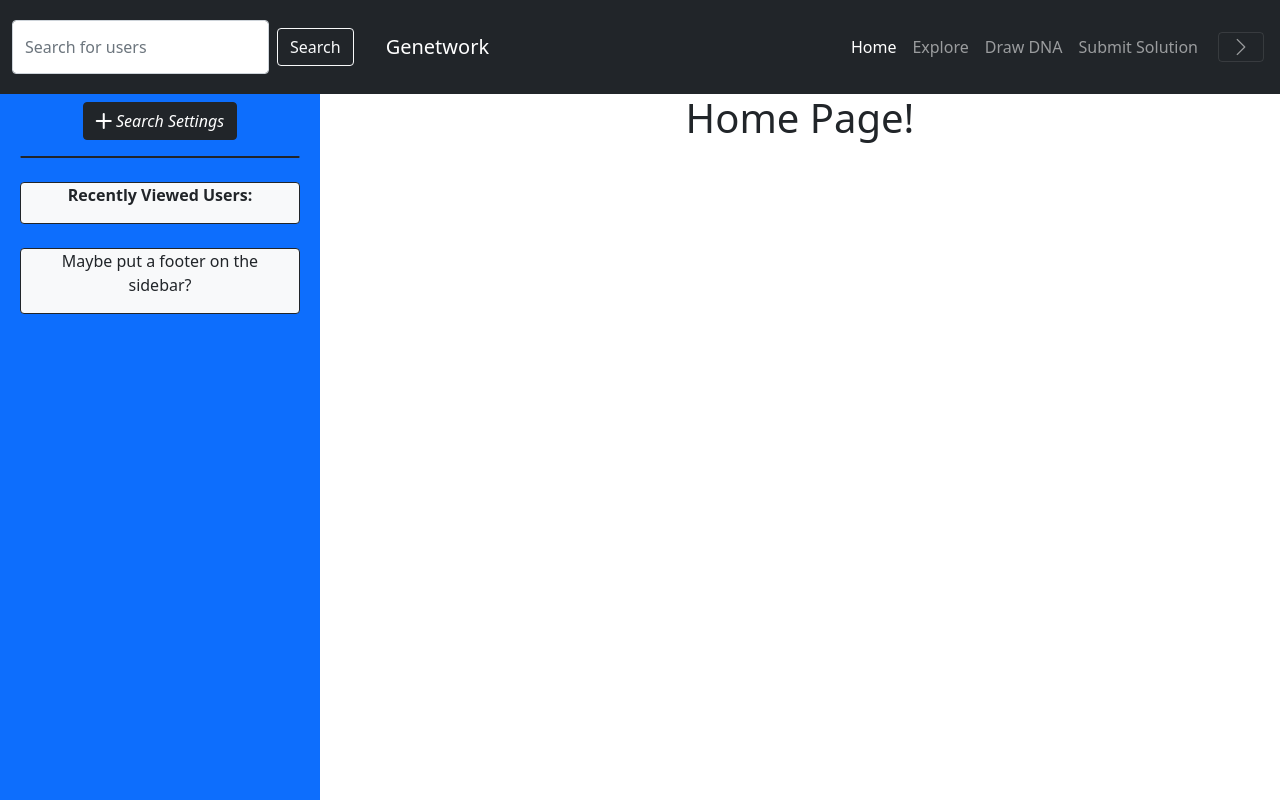
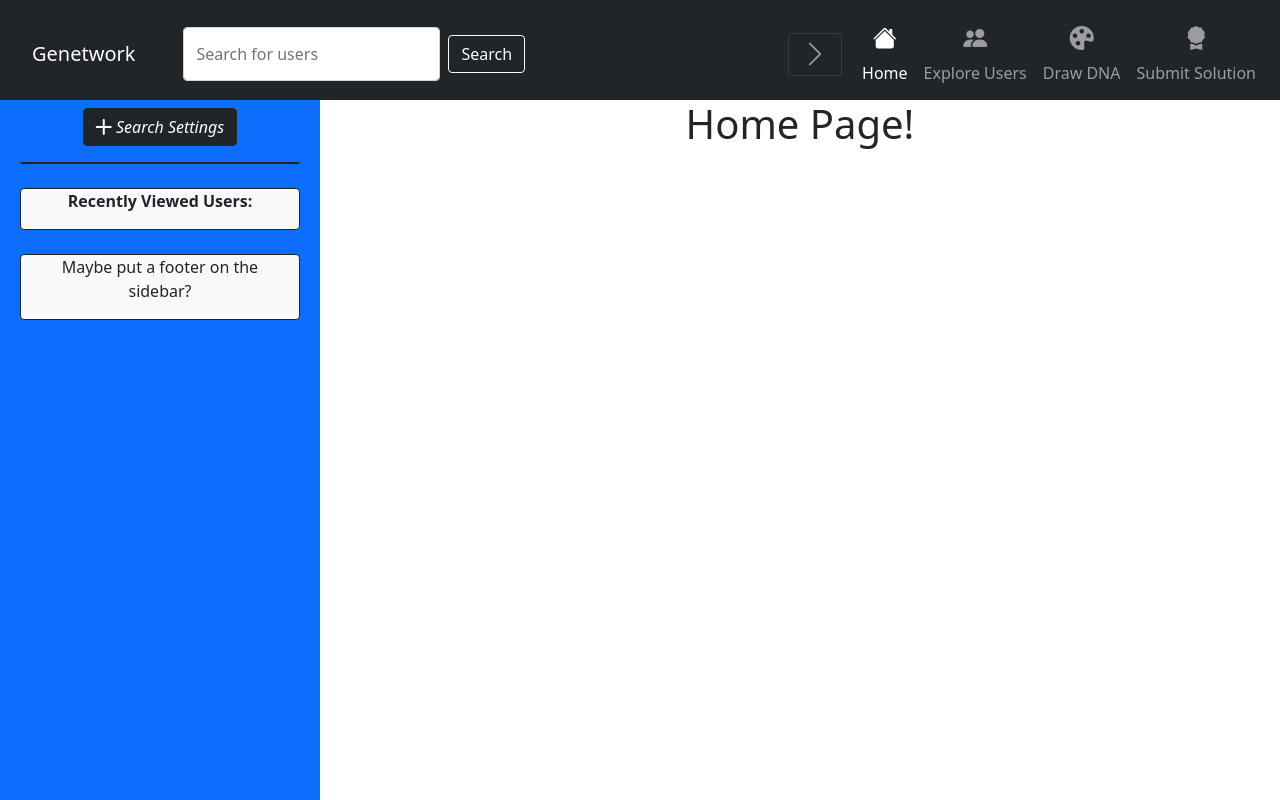
Before and after one commit to CiniMinis/workshop-project, a Flask app: page / in a window 1280 px wide. Run offline with Flask 2, Linux system fonts and the light colour scheme; parts of the project's set-up code (start-up, migrations or seed data) failed here and were passed over.

Commit message:
Redesigned Navbar
Added page icons and mixed up the design

```diff
--- a/app/static/main.css
+++ b/app/static/main.css
@@ -15,3 +15,7 @@ canvas.avatar-big {
     width: 450px;
     height: 450px;
 }
+
+.navbar {
+    height: 100px;
+}
--- a/app/static/navbar.js
+++ b/app/static/navbar.js
@@ -1,4 +1,4 @@
     // changes icon of navbar toggler on toggle
     $().ready(() => {
-        bind_button_to_collapse("navbarPagesToggler", "navbarPagesList", "bi-chevron-left", "bi-chevron-right");
+        bind_button_to_collapse("navbarPagesToggler", "navbarPagesList", "bi-chevron-compact-left", "bi-chevron-right");
     });
--- a/app/views/snippets/navbar.jinja
+++ b/app/views/snippets/navbar.jinja
@@ -1,43 +1,52 @@
 {% set navbar_page_links = [
-    ('index', '/', 'Home'),
-    ('explore', '/explore', 'Explore'),
-    ('draw', '/draw', 'Draw DNA'),
-    ('check', '/check_challenge', 'Submit Solution')
+    ('index', '/', 'Home', 'bi-house-fill'),
+    ('explore', '/explore', 'Explore Users', 'bi-people-fill'),
+    ('draw', '/draw', 'Draw DNA', 'bi-palette-fill'),
+    ('check', '/check_challenge', 'Submit Solution', 'bi-award-fill')
 ]-%}
 
 {% set active_page = active_page | default('index') %}
 
+{% macro nav_link(url, name, icon, is_active=False) -%}
+<a href="{{url}}"
+    class="p-2 nav-link text-nowrap {% if is_active %}active{% endif %} text-center">
+    <i class="bi {{icon}} d-block h4"></i>
+    {{name}}
+</a>
+{%- endmacro %}
+
 <!-- Navbar snippet -->
-<nav class="navbar navbar-dark bg-dark">
-    <div class="container-fluid">
-        <!-- Search bar -->
-        <form class="d-flex" id="searchForm" action='/' method='post'>
-            <input type="search" class="form-control" placeholder="Search for users" name="search"/>
-            <button type="submit" class="btn btn-outline-light m-2"> Search </button>
-        </form>
-
+<nav class="navbar navbar-dark bg-dark p-2">
     <!-- Brand -->
-        <a href="#" class="navbar-brand p-4 me-auto">
+    <a href="#" class="navbar-brand p-4 me-4">
         Genetwork
     </a>
 
-        <!-- Page navigation links-->
-        <div class="p-2 collapse show collapse-horizontal" id="navbarPagesList" aria-expanded="true">
-            <div class="d-flex flex-row navbar-nav">
-                {% for page, url, name in navbar_page_links %}
-                    <a href="{{url}}" class="p-2 nav-link text-nowrap {% if page == active_page %}active{% endif %}">{{name}}</a>
-                {% endfor %}
-            </div>
-        </div>
+    <!-- Search bar -->
+    <form class="d-flex me-auto" id="searchForm" action='/' method='post'>
+        <input type="search" class="form-control" placeholder="Search for users" name="search" />
+        <button type="submit" class="btn btn-outline-light m-2">
+            Search
+        </button>
+    </form>
 
     <!-- Toggle page selection -->
     <div class="p-1 flex-shrink-1">
         <button type="button" class="navbar-toggler" id="navbarPagesToggler" data-bs-toggle="collapse"
             data-bs-target="#navbarPagesList">
-                <i class="bi"></i>
+            <i class="bi h3"></i>
         </button>
     </div>
+
+    <!-- Page navigation links-->
+    <div class="p-2 collapse show collapse-horizontal" id="navbarPagesList" aria-expanded="true">
+        <div class="d-flex flex-row navbar-nav">
+            {% for page, url, name, icon in navbar_page_links %}
+                {{nav_link(url, name, icon, page==active_page)}}
+            {% endfor %}
         </div>
+    </div>
+
 </nav>
 
 <script src='/static/navbar.js'></script>
```
Lines whose indentation alone changed are shown as unchanged.
